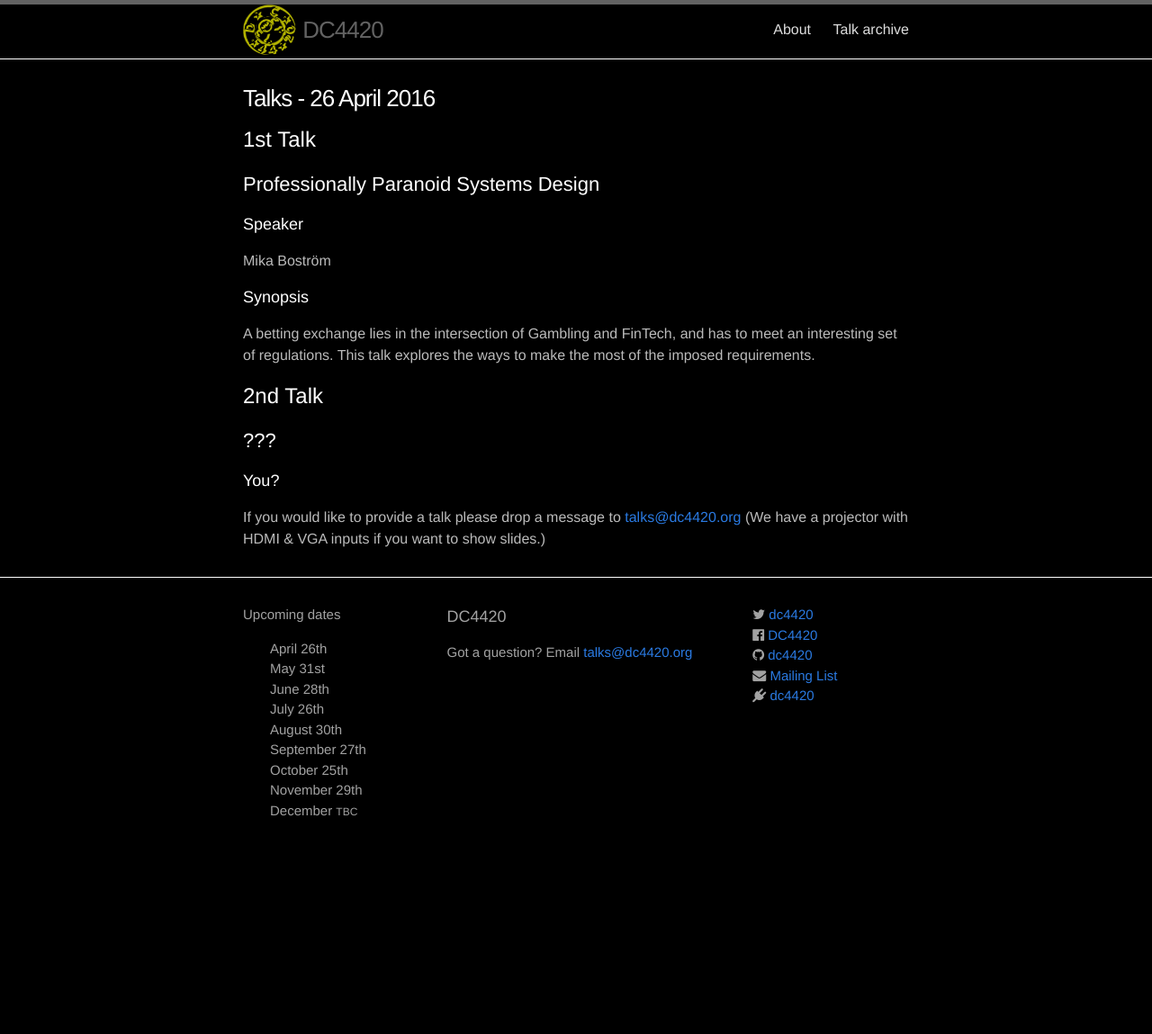
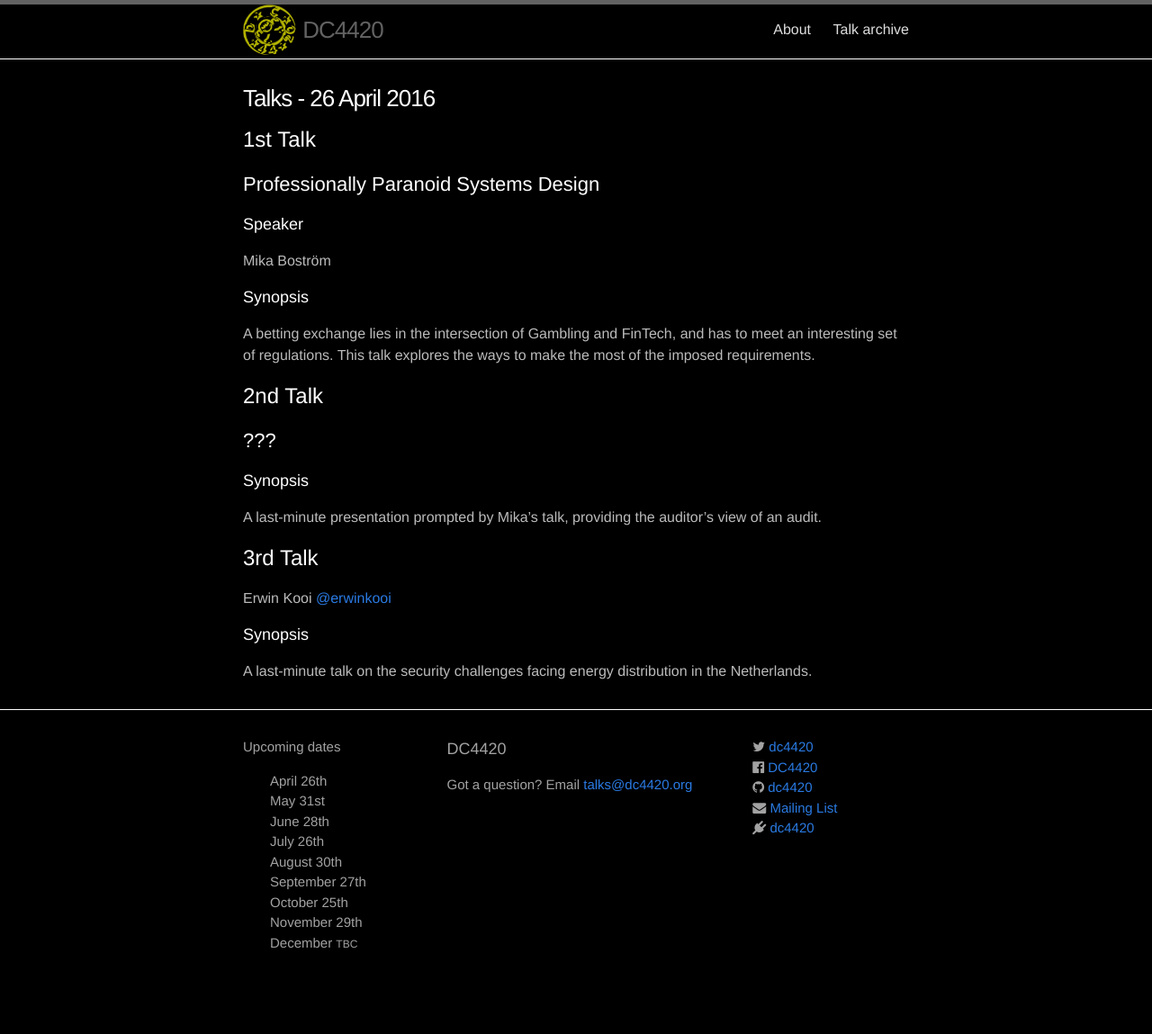
Before and after one commit to dc4420/website, a Jekyll site: the page built from _posts/2016-04-26-talks.markdown, in a window 1280 px wide. Shown: the whole page at 90% size. Built offline with Jekyll 4.4.1, drawn with Linux system fonts in a browser that asks for light colours; nearby versions of some CDN libraries; before the commit the page ends 1002 px from its top, so only the background shows below that.

Commit message:
Add 2nd and 3rd talks from last night

```diff
--- a/_posts/2016-04-26-talks.markdown
+++ b/_posts/2016-04-26-talks.markdown
@@ -25,8 +25,15 @@ requirements.
 
 ## ???
 
-### You?
+### Synopsis
 
-If you would like to provide a talk please drop a message to
-[{{ site.email }}](mailto:{{ site.email }}) (We have a
-projector with HDMI & VGA inputs if you want to show slides.)
+A last-minute presentation prompted by Mika's talk, providing the auditor's view of an audit.
+
+
+# 3rd Talk
+
+Erwin Kooi [@erwinkooi](https://twitter.com/erwinkooi)
+
+### Synopsis
+
+A last-minute talk on the security challenges facing energy distribution in the Netherlands.
```
